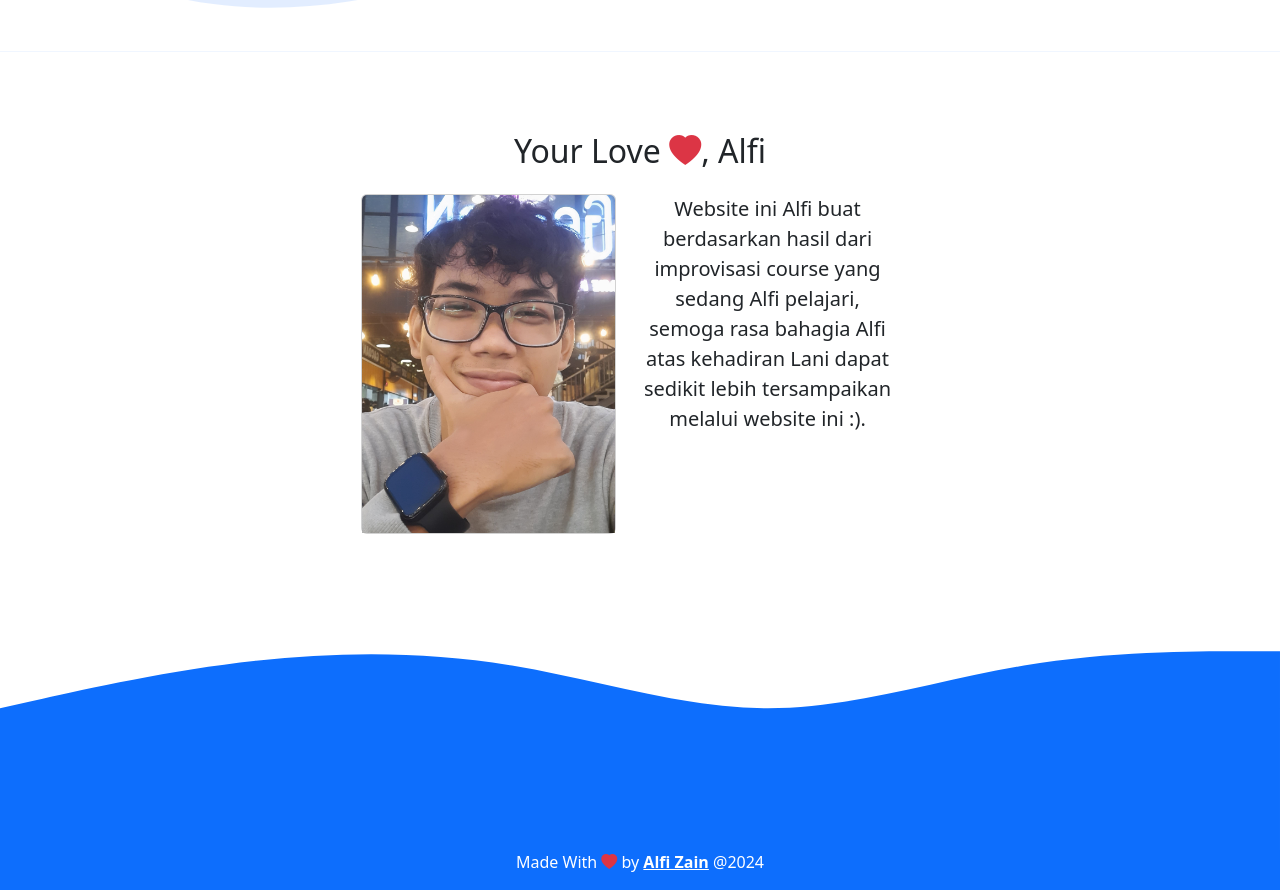
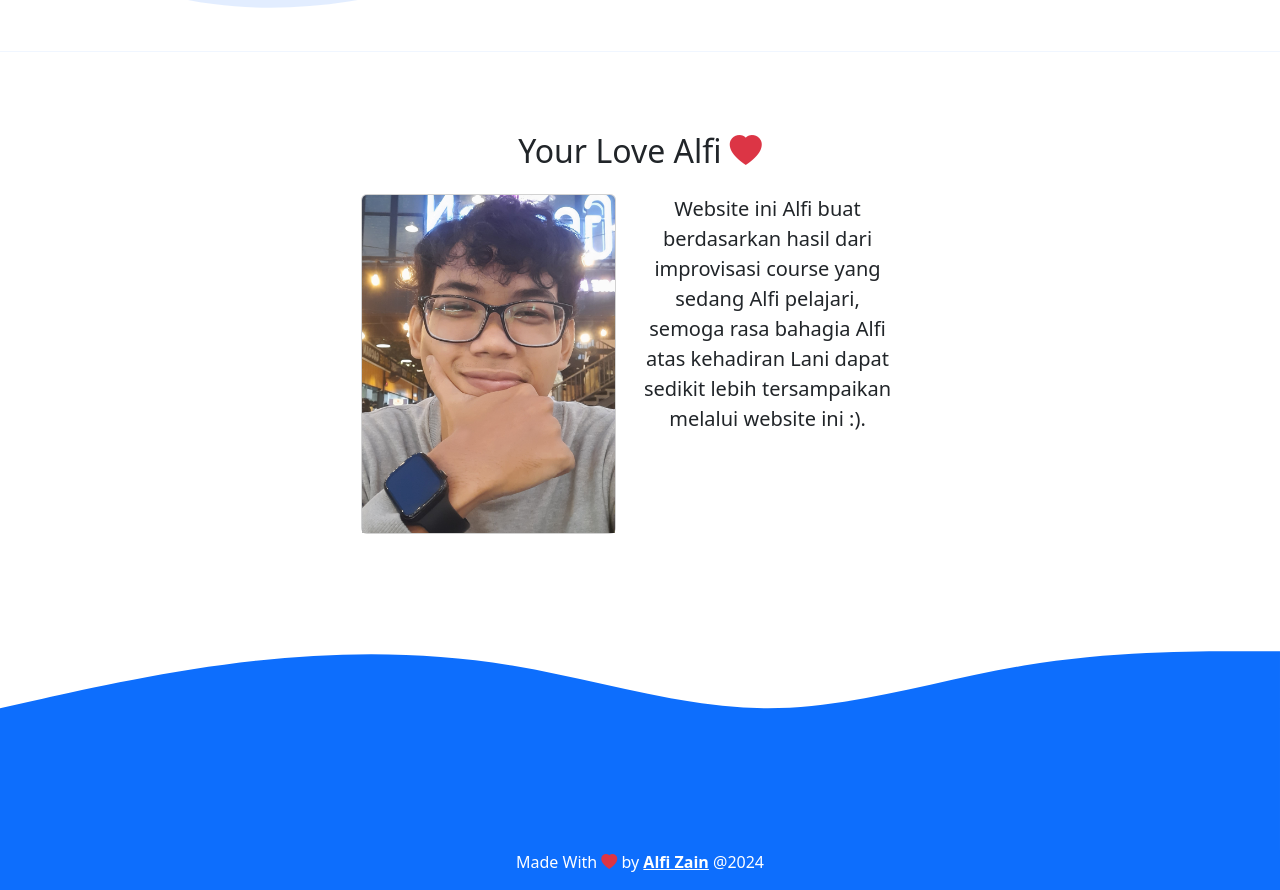
Before and after one commit to AlfiZain/Lani, a plain HTML site: page index.html in a window 1280 px wide. Shown: the part 4380-5270 px from the top of the page. Drawn offline with nearby package versions, Linux system fonts and the light colour scheme.

Commit message:
change love position

```diff
--- a/index.html
+++ b/index.html
@@ -256,7 +256,7 @@
       <div class="container">
         <div class="row text-center">
           <div class="col mb-3">
-            <h2>Your Love <i class="bi bi-heart-fill text-danger"></i>, Alfi</h2>
+            <h2>Your Love Alfi <i class="bi bi-heart-fill text-danger"></i></h2>
           </div>
           <div class="row justify-content-center fs-5 mb-3">
             <div class="col col-sm-6 col-md-3 mb-3">
```
